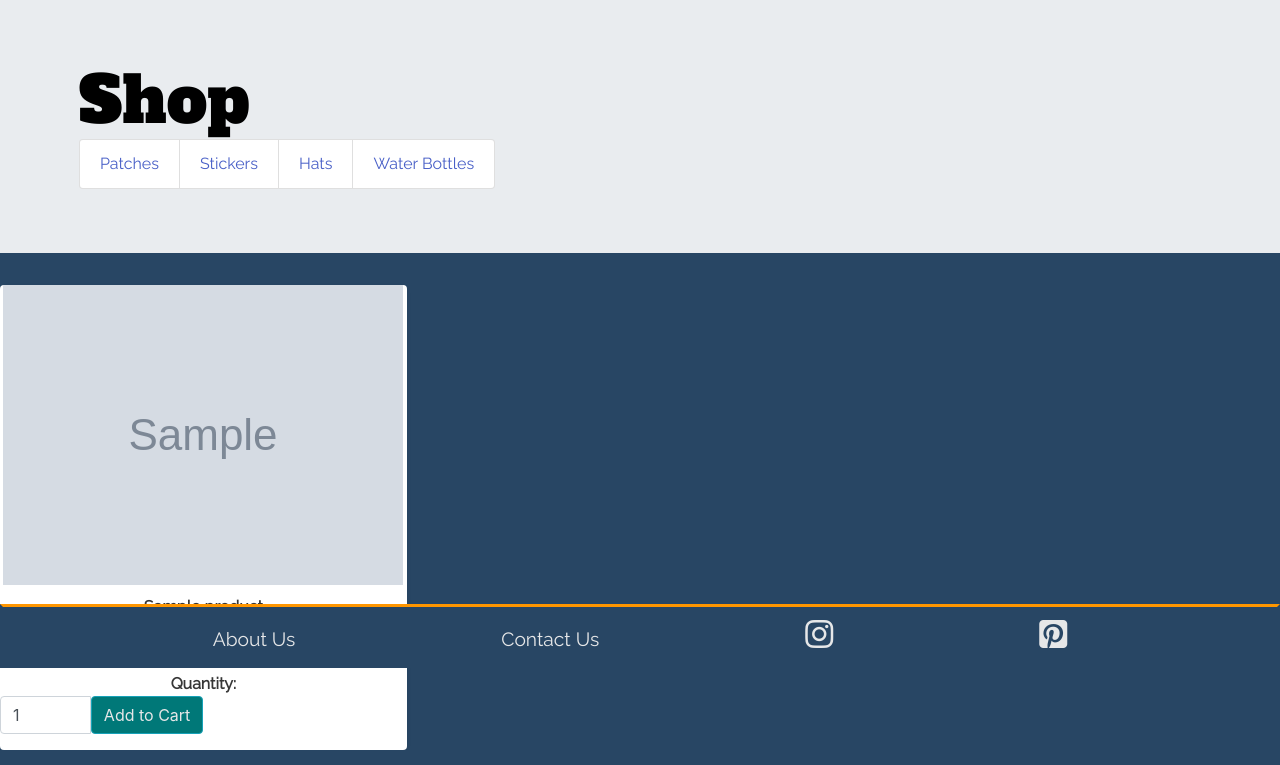
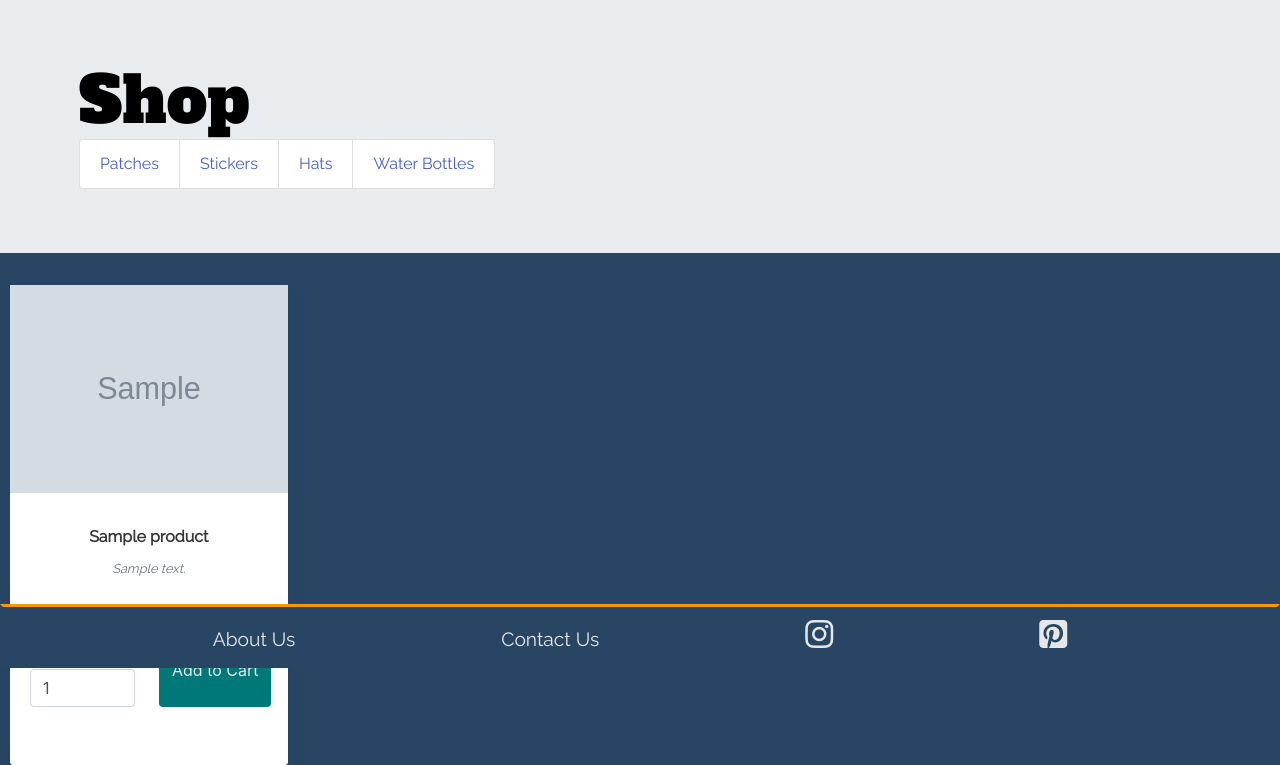
Before and after one commit to ClaireRoberts1403/LetsGoHiking, a Django app: page /shop/ in a window 1280 px wide. Shown: the part 132-897 px from the top of the page. Run offline with Django 3.2, Linux system fonts and the light colour scheme; tables that the repository leaves empty hold one stand-in row (values such as "Sample post"); grey boxes marked "Sample" are stand-in pictures; some libraries are stand-ins or nearby versions.

Commit message:
fixed most the styling issues with the shop cards - they now display inline

```diff
--- a/shop/templates/shop/shop.html
+++ b/shop/templates/shop/shop.html
@@ -1,7 +1,4 @@
-{% extends "base.html" %}
-{% load static %}
-
-{% block content %}
+{% extends "base.html" %} {% load static %} {% block content %}
 <!-- Shop Header and links to categories -->
 <div class="jumbotron jumbotron-fluid">
     <div class="container">
@@ -17,40 +14,47 @@
     </div>
 </div>
 
-
- <!-- Product Card-->
+<!-- Product Card reformatted inspired by boutique ado project credit - code institue-->
 
 <div class="container-fluid">
     <div class="row">
-         <div class="col-4">
-            <div class="card text-center rounded shadow-sm border-0" id="product_card">
         {% for product in products %}
-                <div class="card-body p-0"><img src="{{ product.product_image.url }}" alt="" class="img-fluid d-block mx-auto mb-3">
-                    <h2><strong>{{ product.name }}</strong></h2>
-                    <p class="small text-muted font-italic">{{product.product_description}}</p>
-                    <p><strong>£ {{product.product_price}}</strong></p>
+        <div class="col-sm-6 col-md-6 col-lg-4 col-xl-3 x-2">
+            <div class="card h-100 border-0 x-2 my-card">
+                <img src="{{ product.product_image.url }}" alt="" class="img-fluid d-block mx-auto mb-3" />
+                <div class="card-body text-center pb-0">
+                    <p class="mb-0 text-center"><strong>{{ product.name }}</strong></p>
+                </div>
+                <p class="small text-muted text-center font-italic">{{product.product_description}}</p>
+                <div class="card-footer bg-white pt-0 border-0 text-center">
+                    <div class="row text-center">
+                        <div class="col text-center">
+                            <br>
+                            <p class="lead text-center font-weight-bold">£{{product.product_price}}</p>
+
                             <!-- Add to cart functionality -->
                             <form class="form" action="{% url 'add_to_bag' product.id %}" method="POST">
                                 {% csrf_token %}
                                 <div class="form-row">
                                     <div class="col-12">
-                                <p class="mt-3"><strong>Quantity:</strong></p>
-                                <div class="form-group w-50">
+                                        <div class="form-group">
                                             <div class="input-group">
-                                        <input class="form-control qty_input" type="number"
-                                            name="quantity" value="1" min="1" max="99"
-                                            data-item_id="{{ product.id }}"
-                                            id="id_qty_{{ product.id }}">
-                                        <input type="submit" class="btn btn-info my-btn-dark text-nowrap" value="Add to Cart">
+                                                <p class="mt-3">
+                                                <strong> Quantity:</strong>
+                                                    <input class="form-control qty_input" type="number" name="quantity"
+                                                    value="1" min="1" max="99" data-item_id="{{ product.id }}" id="id_qty_{{ product.id }}"/></p>
+                                                <div class="form-row ml-5"><input type="submit" class="btn my-btn-dark" value="Add to Cart"/></div>
                                             </div>
                                         </div>
                                     </div>
                                 </div>
                             </form>
                         </div>
-            {% endfor %}
                     </div>
                 </div>
             </div>
         </div>
+        {% endfor %}
+    </div>
+</div>
 {% endblock %}
--- a/static/css/base.css
+++ b/static/css/base.css
@@ -228,6 +228,11 @@ ul li a.cart .cart-basket {
     transition: 0.3s;
 }
 
+.my-card {
+    margin-left: 10px;
+    margin-right: 10px;
+    margin-bottom: 10px;
+}
 
 /* Table */
 .table {
```
Lines whose indentation alone changed are shown as unchanged.
